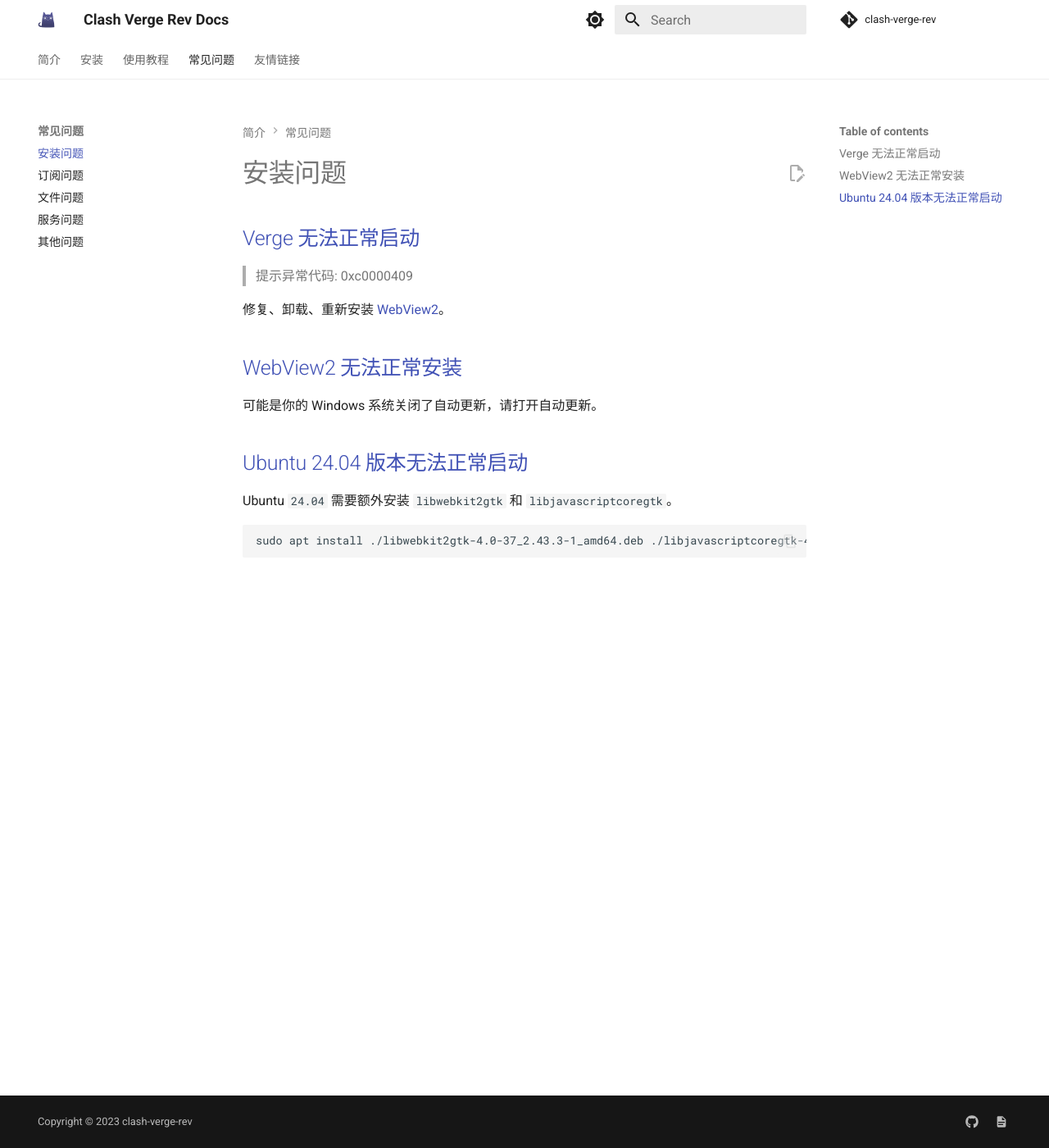
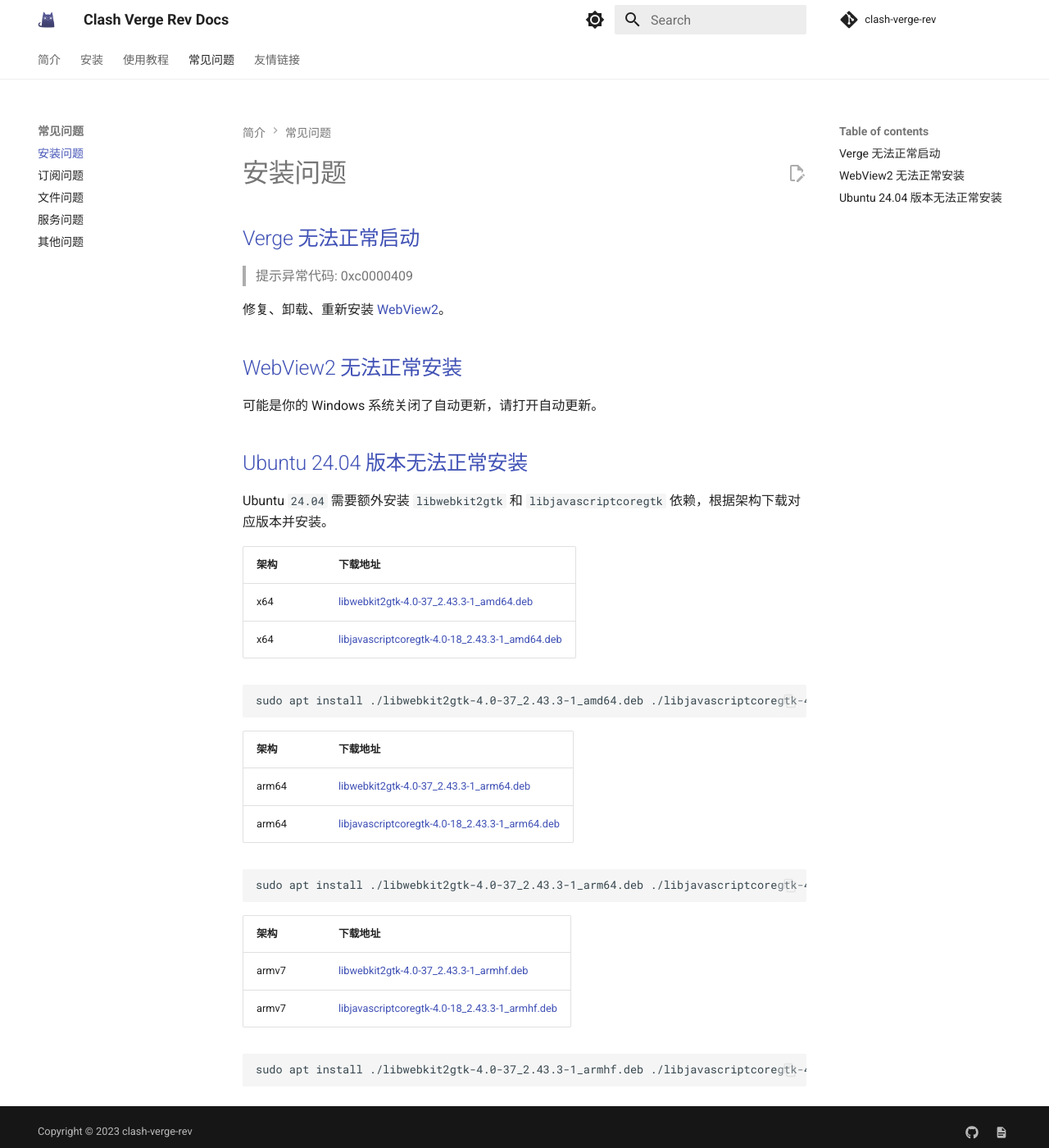
Before and after one commit to clash-verge-rev/clash-verge-rev.github.io, an MkDocs documentation site: the page built from docs/faq/install.md, in a window 1280 px wide and 1400 px high. Shown: the whole window at 82% size. Built offline with MkDocs 1.6.1 and Material for MkDocs 9.7.7, drawn with Linux system fonts in a browser that asks for light colours; comment, search, counter and statistics services are not loaded.

Commit message:
fix: Ubuntu 24.04

````diff
--- a/docs/faq/install.md
+++ b/docs/faq/install.md
@@ -8,10 +8,33 @@
 
 可能是你的 Windows 系统关闭了自动更新，请打开自动更新。
 
-## Ubuntu 24.04 版本无法正常启动
+## Ubuntu 24.04 版本无法正常安装
 
-Ubuntu `24.04` 需要额外安装 `libwebkit2gtk` 和 `libjavascriptcoregtk`。
+Ubuntu `24.04` 需要额外安装 `libwebkit2gtk` 和 `libjavascriptcoregtk` 依赖，根据架构下载对应版本并安装。
+
+| 架构 | 下载地址                                                                                                                                                                           |
+| ---- | ---------------------------------------------------------------------------------------------------------------------------------------------------------------------------------- |
+| x64  | [libwebkit2gtk-4.0-37_2.43.3-1_amd64.deb](https://github.com/clash-verge-rev/clash-verge-rev/releases/download/dependencies/libwebkit2gtk-4.0-37_2.43.3-1_amd64.deb)               |
+| x64  | [libjavascriptcoregtk-4.0-18_2.43.3-1_amd64.deb](https://github.com/clash-verge-rev/clash-verge-rev/releases/download/dependencies/libjavascriptcoregtk-4.0-18_2.43.3-1_amd64.deb) |
 
 ```bash
 sudo apt install ./libwebkit2gtk-4.0-37_2.43.3-1_amd64.deb ./libjavascriptcoregtk-4.0-18_2.43.3-1_amd64.deb
 ```
+
+| 架构  | 下载地址                                                                                                                                                                           |
+| ----- | ---------------------------------------------------------------------------------------------------------------------------------------------------------------------------------- |
+| arm64 | [libwebkit2gtk-4.0-37_2.43.3-1_arm64.deb](https://github.com/clash-verge-rev/clash-verge-rev/releases/download/dependencies/libwebkit2gtk-4.0-37_2.43.3-1_arm64.deb)               |
+| arm64 | [libjavascriptcoregtk-4.0-18_2.43.3-1_arm64.deb](https://github.com/clash-verge-rev/clash-verge-rev/releases/download/dependencies/libjavascriptcoregtk-4.0-18_2.43.3-1_arm64.deb) |
+
+```bash
+sudo apt install ./libwebkit2gtk-4.0-37_2.43.3-1_arm64.deb ./libjavascriptcoregtk-4.0-18_2.43.3-1_arm64.deb
+```
+
+| 架构  | 下载地址                                                                                                                                                                           |
+| ----- | ---------------------------------------------------------------------------------------------------------------------------------------------------------------------------------- |
+| armv7 | [libwebkit2gtk-4.0-37_2.43.3-1_armhf.deb](https://github.com/clash-verge-rev/clash-verge-rev/releases/download/dependencies/libwebkit2gtk-4.0-37_2.43.3-1_armhf.deb)               |
+| armv7 | [libjavascriptcoregtk-4.0-18_2.43.3-1_armhf.deb](https://github.com/clash-verge-rev/clash-verge-rev/releases/download/dependencies/libjavascriptcoregtk-4.0-18_2.43.3-1_armhf.deb) |
+
+```bash
+sudo apt install ./libwebkit2gtk-4.0-37_2.43.3-1_armhf.deb ./libjavascriptcoregtk-4.0-18_2.43.3-1_armhf.deb
+```
````
